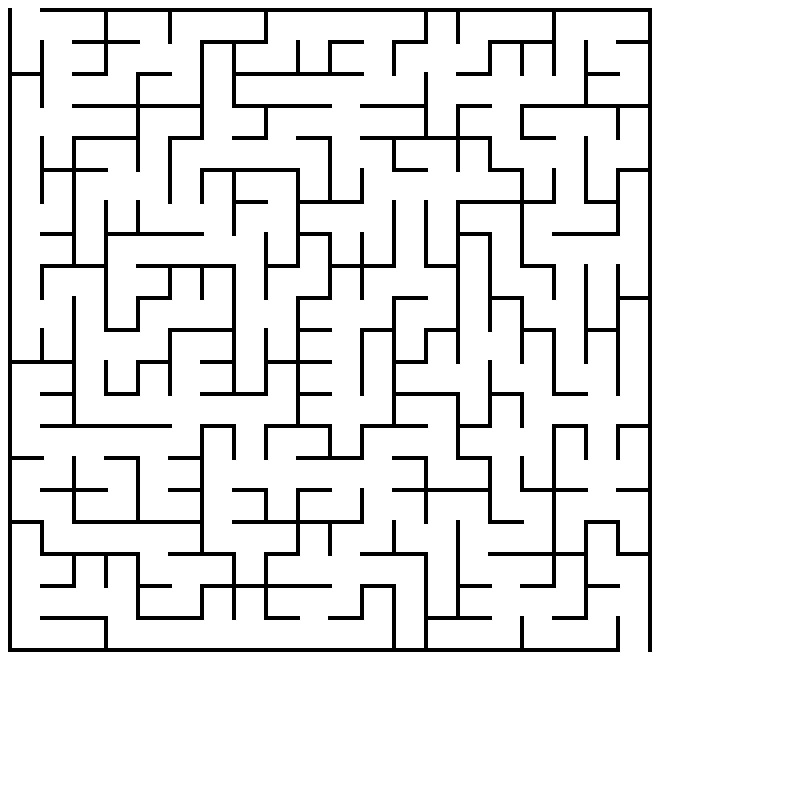
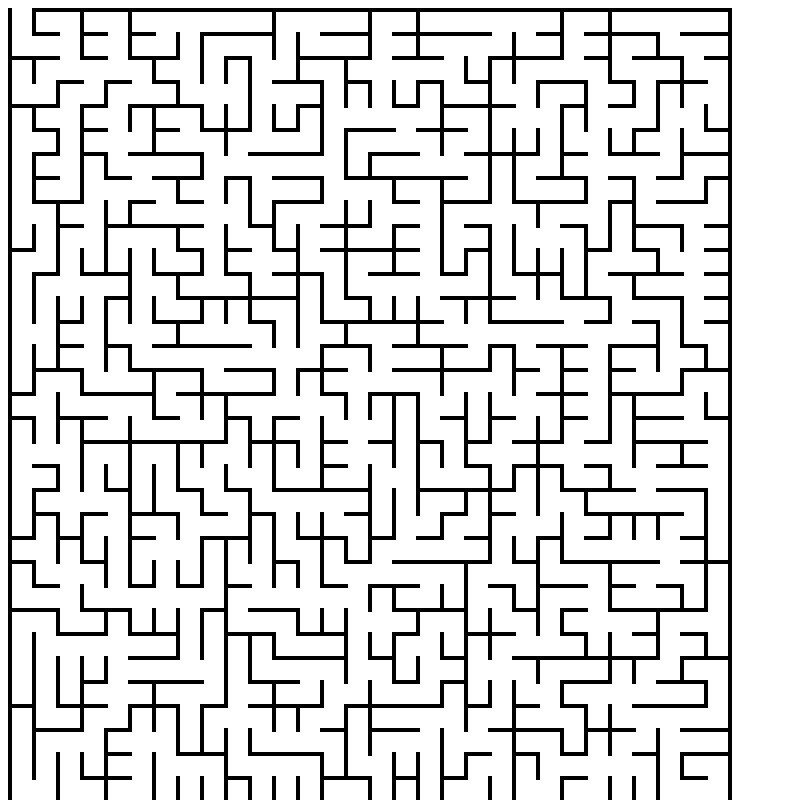
Before and after one commit to johnellmore/maze-generator, a plain HTML site: page index.html in a window 1280 px wide. Shown: the top 800 px of the page, without its empty margins (0-787 px from the left). Drawn offline with Linux system fonts and the light colour scheme.

Commit message:
better printable size

```diff
--- a/index.html
+++ b/index.html
@@ -13,11 +13,11 @@
             kruskalsAlgorithm
         } from './algorithms.js';
 
-        const maze = new SquareMazeGraph(20, 20);
+        const maze = new SquareMazeGraph(30, 40);
         const renderer = new MazeRenderer({
             canvas: document.querySelector('canvas'),
             maze: maze,
-            cellSize: 32,
+            cellSize: 24,
             strokeWidth: 4
         });
         renderer.init();
@@ -25,7 +25,7 @@
             maze,
             renderer,
             algorithm: kruskalsAlgorithm,
-            stepsPerTick: 5,
+            stepsPerTick: 20,
             tickSpeed: 0,
         })
         executor.run();
```
